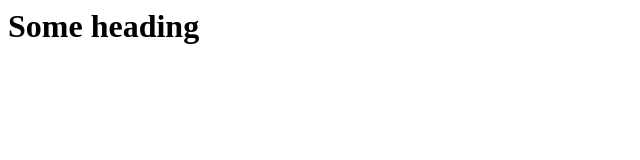
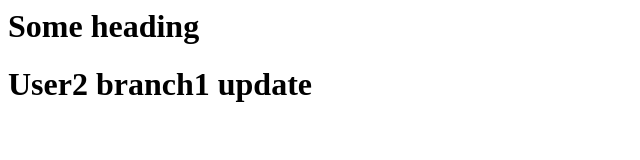
Before and after one commit to sunnynipun/Git-Practise, a plain HTML site: page index.html in a window 1280 px wide. Shown: the whole page, without its empty margins (0-640 px from the left). Drawn offline with Linux system fonts and the light colour scheme.

Commit message:
changes added by user2

```diff
--- a/index.html
+++ b/index.html
@@ -1,3 +1,4 @@
 <html>
 <h1>Some heading</h1>
+<h1>User2 branch1 update</h1>
 </html>
```
